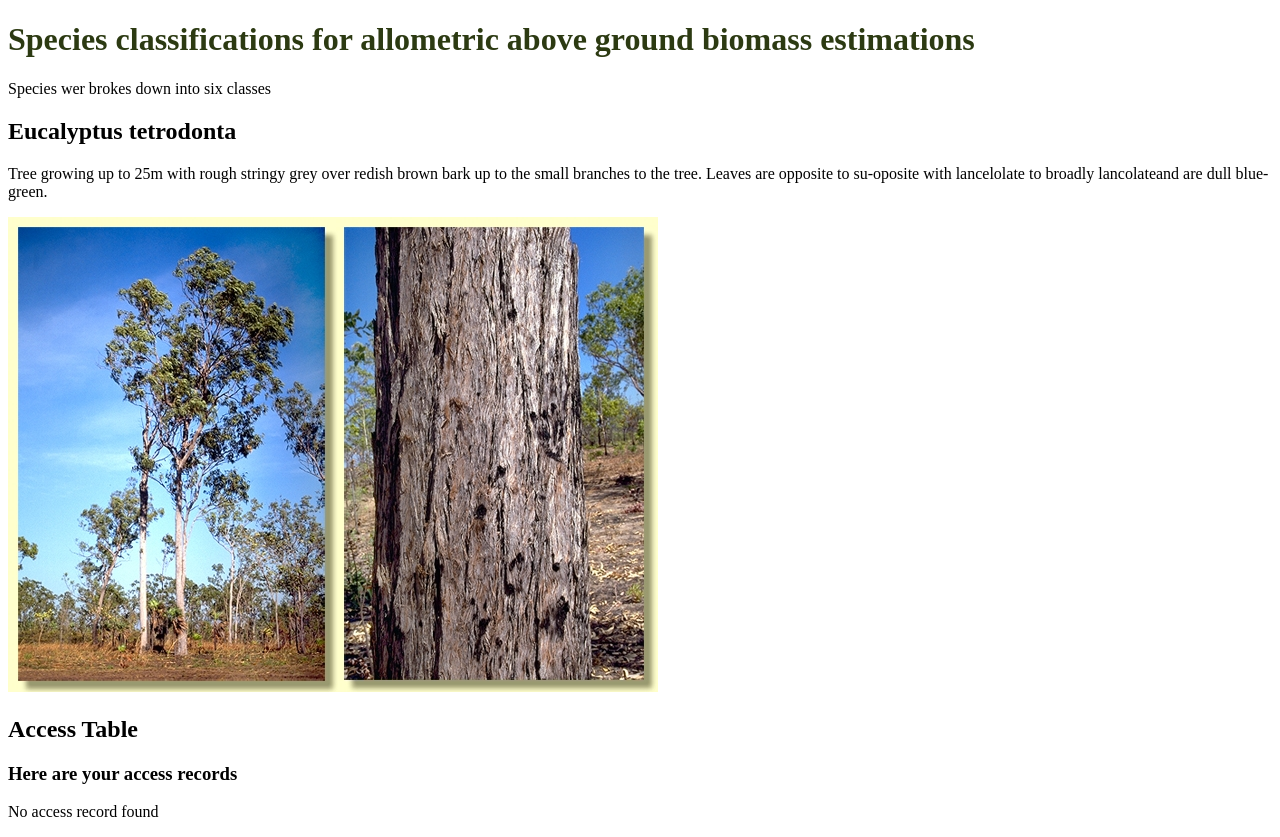
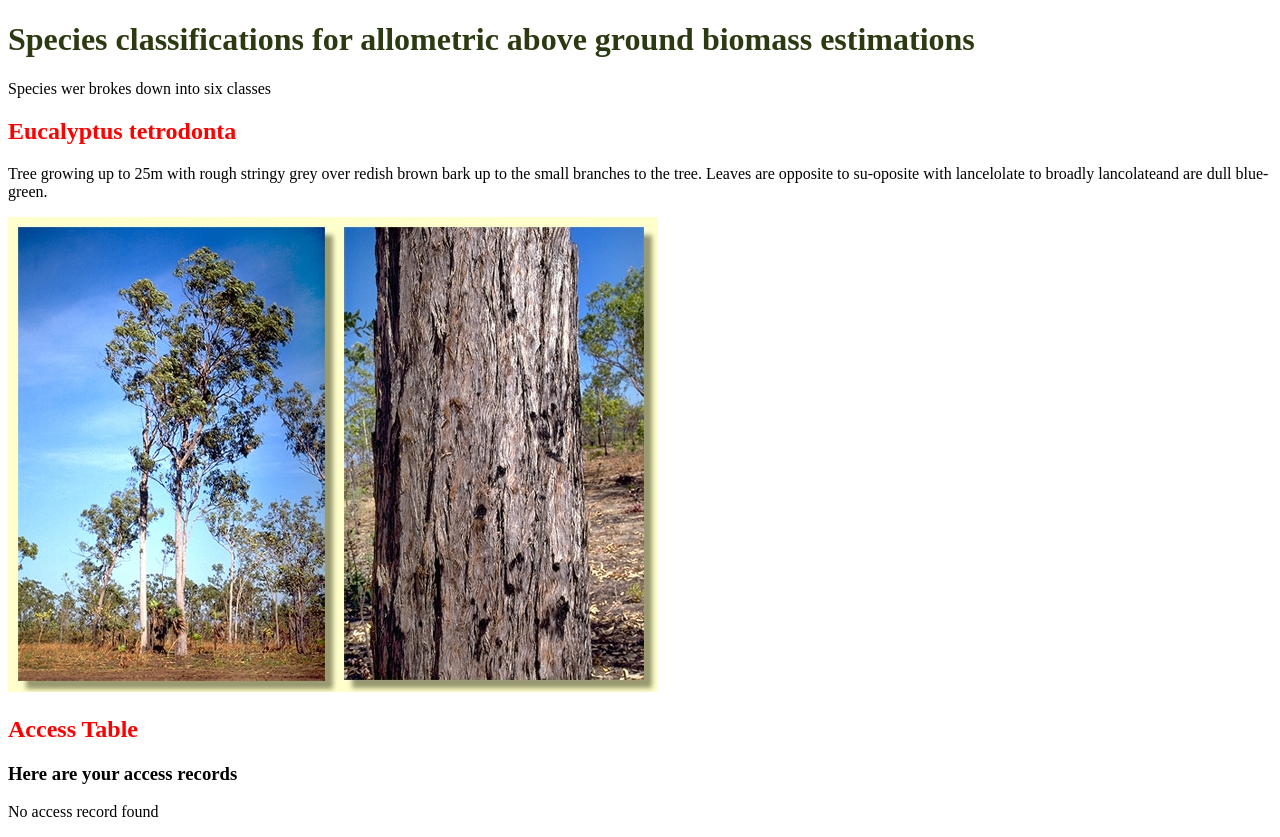
Before and after one commit to Robotmcgregor/djanjo_projects, a Django app: page / in a window 1280 px wide. Run offline with Django 4.2, Linux system fonts and the light colour scheme; data that the repository does not hold is empty.

Commit message:
css added but not working

```diff
--- a/agb/static/css/biomass_styleguide.css
+++ b/agb/static/css/biomass_styleguide.css
@@ -2,3 +2,14 @@ h1{
     color: rgb(44, 58, 18);
 
 }
+h2{
+    color:red;
+}
+
+/* .django_two{
+    border: 2px solid black
+} */
+
+table, th, td{
+    border: 2px solid black
+}
--- a/agb/templates/first_app/index.html
+++ b/agb/templates/first_app/index.html
@@ -4,7 +4,8 @@
     <head>
         <meta charset='utf-8'>
         <title>Species Classes Page</title>
-        <link rel ="stylesheet", href="{% static 'css/biomass_styleguide.css' %}" />
+        {% comment %} #<link rel ="stylesheet", href="{% static 'css/biomass_styleguide.css' %}" /> {% endcomment %}
+        <link rel= "stylesheet", href="{% static 'css/biomass_styleguide.css' %}"/>
 
     </head>
     <body>
@@ -18,7 +19,7 @@
 
         <h2>Access Table</h2>
         <h3>Here are your access records</h3>
-        <div class="djang_two">
+        <div class="django_two">
             {% if access_records %}
             <table>
                 <thread>
```
